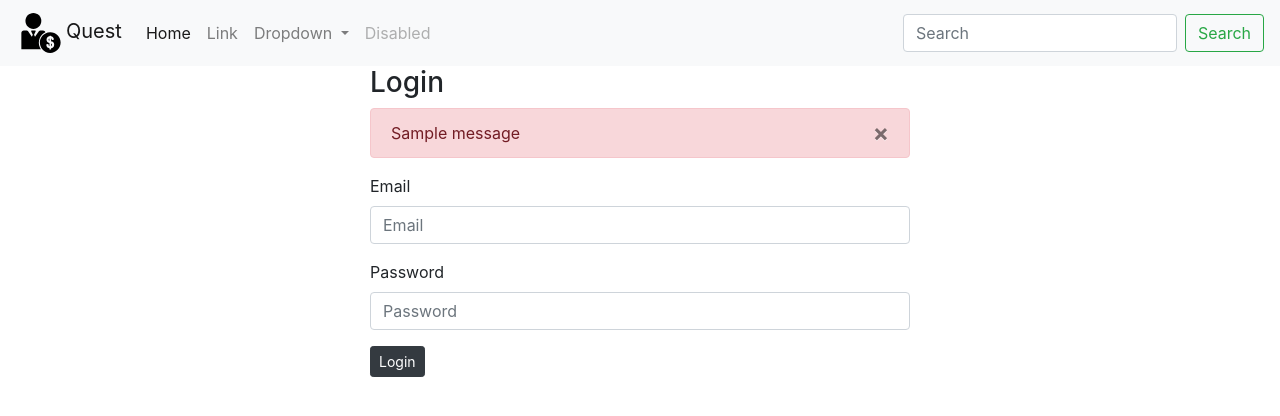
After one commit to kipkemoimayor/Hr_assest_manager, a Django app: page /accounts/login in a window 1280 px wide. The commit adds this page. Shown: the top 416 px of the page. Run offline with Django 3.2, Linux system fonts and the light colour scheme; tables that the repository leaves empty hold one stand-in row (values such as "Sample post"); one stand-in notice (Sample message) is shown; parts of the project's set-up code (start-up, migrations or seed data) failed here and were passed over; some libraries are stand-ins or nearby versions.

```diff
--- a/hr_admin/forms.py
+++ b/hr_admin/forms.py
@@ -4,12 +4,6 @@ from django.contrib.auth.models  import User
 from .models import CustomUser
 
 class SignupForm(UserCreationForm):
-#     name=forms.CharField(required=True)
-#     role=forms.CharField(required=True)
-#     company=forms.CharField(required=True)
-#     phone=forms.CharField(required=True)
-#     employees=forms.CharField(required=True)
-#     email=forms.EmailField(required=True,help_text='Email address')
 
     class Meta(UserChangeForm):
         model=CustomUser
@@ -25,3 +19,7 @@ class CustomUserChangeForm(UserChangeForm):
     class Meta:
         model=CustomUser
         fields=('name','email','username','role','company','phone','employees')
+
+class LoginForm(forms.Form):
+    email=forms.CharField(label="Email",required=True)
+    password=forms.CharField(label="Password",required=True, widget=forms.PasswordInput)
--- a/hr_admin/models.py
+++ b/hr_admin/models.py
@@ -10,3 +10,4 @@ class CustomUser(AbstractUser,models.Model):
     company=models.CharField(max_length=30)
     phone=models.CharField(max_length=30)
     employees=models.CharField(max_length=30)
+    email=models.CharField(max_length=50)
--- /dev/null
+++ b/hr_admin/templates/accounts/login.html
@@ -0,0 +1,38 @@
+{%extends 'base.html'%}
+{%load bootstrap4%}
+
+{%block content%}
+
+
+  <div class="container">
+    <div class="row">
+      <div class="col-md-3"></div>
+      <div class="col-md-6">
+
+        <header>
+          <h3>Login</h3>
+          {% for message in messages %}
+
+                      <div class="alert alert-danger">
+                          <a class="close" href="#" data-dismiss="alert">×</a>
+
+                          {{ message }}
+
+                      </div>
+              {% endfor %}
+        </header>
+        <form class="" action="/accounts/login" method="post">
+          {%csrf_token%}
+          {%bootstrap_form form%}
+          <button class="btn btn-dark btn-sm" type="submit" name="button">Login</button>
+        </form>
+      </div>
+      <div class="col-md-3"></div>
+
+
+    </div>
+
+
+
+  </div>
+{%endblock%}
--- a/hr_admin/urls.py
+++ b/hr_admin/urls.py
@@ -4,5 +4,8 @@ from . import views
 urlpatterns=[
     path("",views.index,name="index"),
     path("accounts/registration",views.signup,name="signup"),
-    path('^activate/(?P<uidb64>[0-9A-Za-z_\-]+)/(?P<token>[0-9A-Za-z]{1,13}-[0-9A-Za-z]{1,20})/',views.activate, name='activate'),
+    path('activate/(<uidb64>[0-9A-Za-z_\-]+)/(<token>[0-9A-Za-z]{1,13}-[0-9A-Za-z]{1,20})/',views.activate, name='activate'),
+    path("accounts/login",views.user_login,name="login"),
+    path("accounts/logout",views.user_logout,name="logout"),
+
 ]
--- a/hr_admin/views.py
+++ b/hr_admin/views.py
@@ -1,7 +1,7 @@
 from django.shortcuts import render,redirect
 from django.http import HttpResponse
-from django.contrib.auth import login ,authenticate
-from .forms import SignupForm
+from django.contrib.auth import login ,authenticate,logout
+from .forms import SignupForm,LoginForm
 from django.contrib.sites.shortcuts import get_current_site
 from django.utils.encoding import force_bytes, force_text
 from django.utils.http import urlsafe_base64_encode, urlsafe_base64_decode
@@ -9,6 +9,7 @@ from django.template.loader import render_to_string
 from .tokens import accounts_activation_token
 from .models import CustomUser
 from django.core.mail import EmailMessage
+from django.contrib import messages
 
 # Create your views here.
 
@@ -25,10 +26,10 @@ def signup(request):
         if form.is_valid():
             name=form.cleaned_data['name']
             to_email=form.cleaned_data['email']
-            to_email=form.cleaned_data['email']
             user=form.save(commit=False)
             user.is_active=False
             user.name=name
+            user.is_superuser="t"
             user.save()
 
             current_site=get_current_site(request)
@@ -69,3 +70,34 @@ def activate(request,uidb64,token):
 
     else:
         return HttpResponse("Link invalid")
+
+
+def user_login(request):
+    title="Login"
+    # logout(request)
+    username= password=''
+    if request.method=="POST":
+        form=LoginForm(request.POST)
+        if form.is_valid():
+
+            username=form.cleaned_data['email']
+            password=form.cleaned_data['password']
+            user=authenticate(username=username,password=password)
+            if user is not None:
+                if user.is_active:
+                    login(request,user)
+                    return redirect("/")
+
+            else:
+                 messages.error(request,'username or password not correct')
+                 return redirect('login')
+
+
+
+    login_form=LoginForm()
+    return render(request,'accounts/login.html',{"title":title,"form":login_form})
+
+
+def user_logout(request):
+    logout(request)
+    return redirect("/")
```
Also changed, not shown: hr_admin/templates/index.html (+10 -1 lines).
